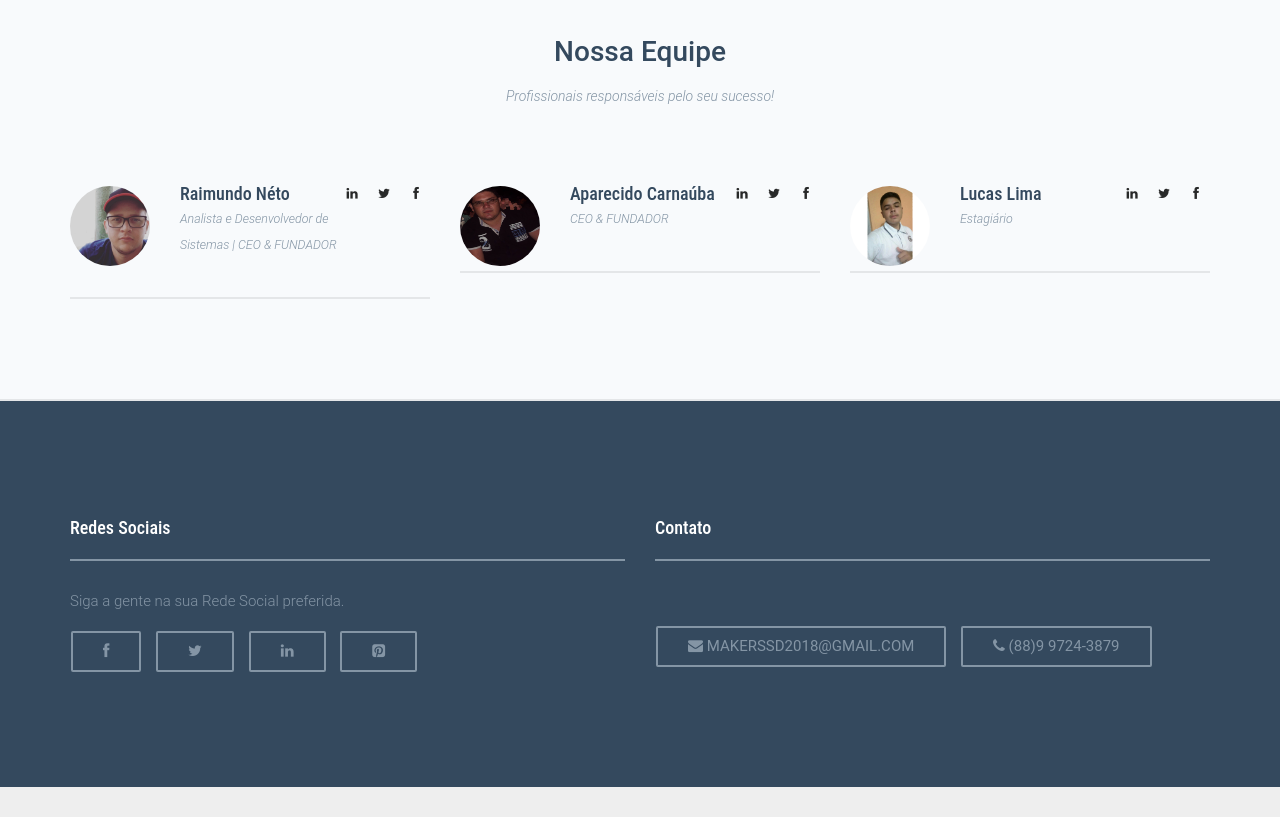
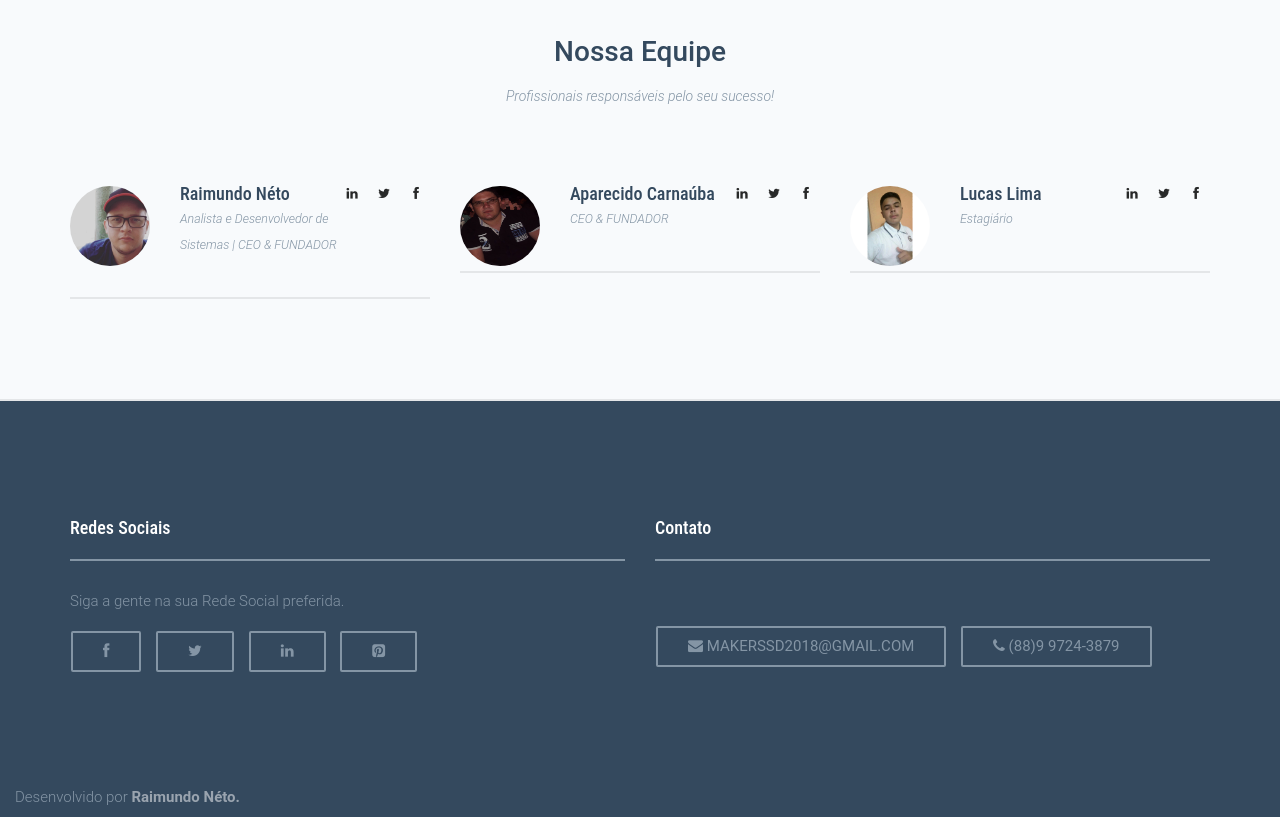
Before and after one commit to MakersSolucoesDigitais/makerssolucoesdigitais.github.io, a plain HTML site: page index.html in a window 1280 px wide. Shown: the part 3821-4638 px from the top of the page. Before the commit the page ends 4608 px from the top, so only its background shows below. Drawn offline with Linux system fonts and the light colour scheme.

Commit message:
Registro de desenvolvimento

```diff
--- a/index.html
+++ b/index.html
@@ -769,6 +769,7 @@
                         </div> -->
                     </div>
                 </div>
+                <p>Desenvolvido por <a href="https://raimundoneto.github.io" target="_blank">Raimundo Néto.</a></p>
             </div>
         </section>
     </footer>
```
